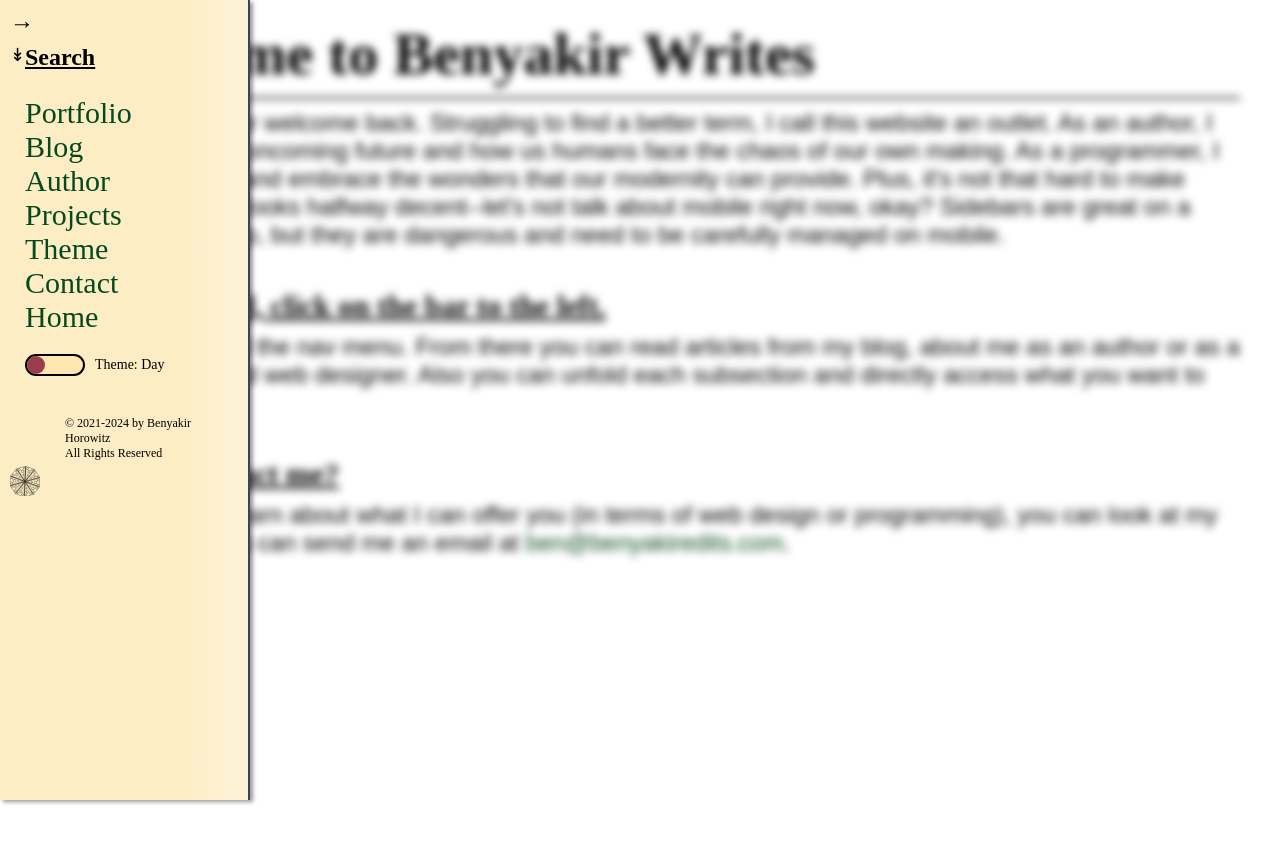
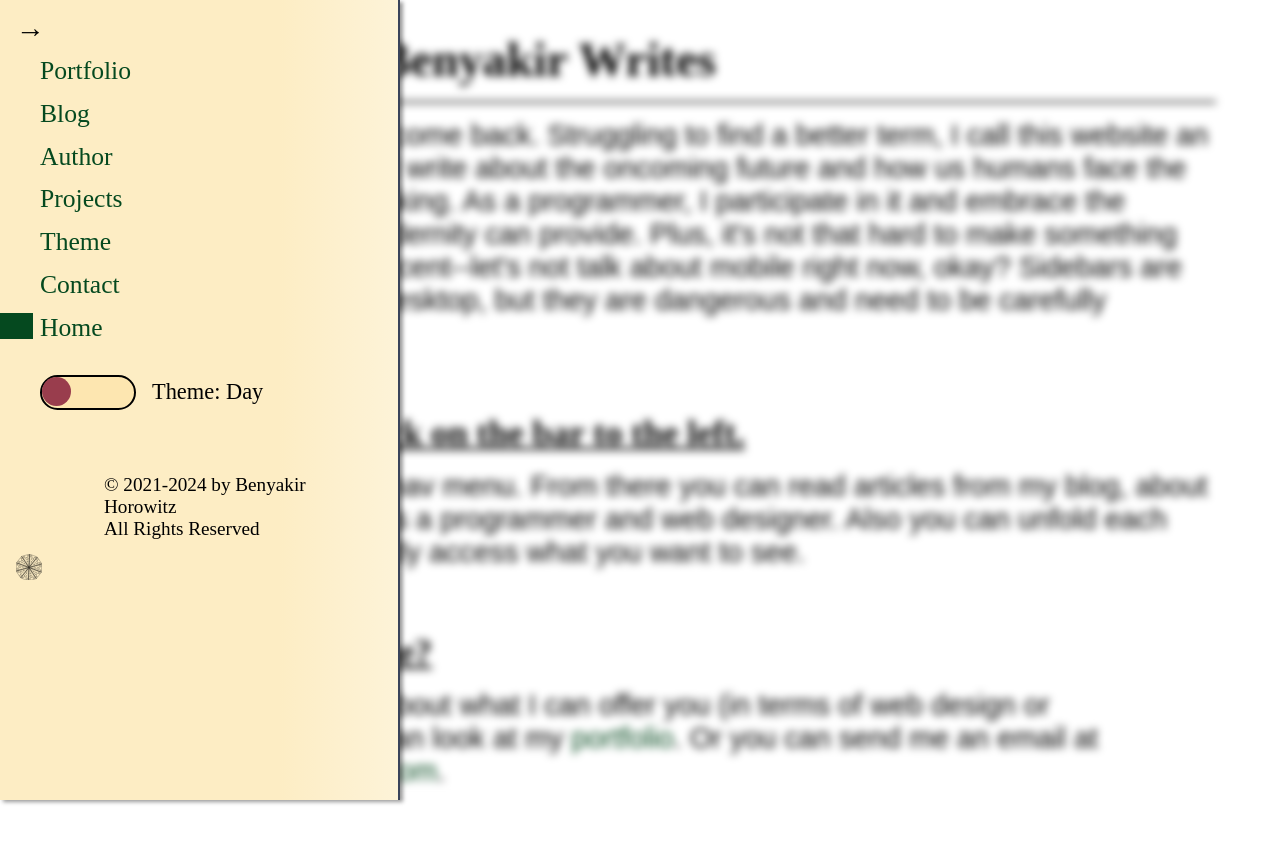
Before and after one commit to benyakirten/benyakir-writes, a Gatsby site: page / in a window 1280 px wide. Both pictures are taken after a click on the button "Open Sidebar". Before the commit the page ends 800 px from the top, so only its background shows below. Built offline with nearby package versions, Linux system fonts and the light colour scheme; Gatsby itself is replaced by a stand-in of ours.

Commit message:
Almost get the basics of the active indicator on the sidebar working [ci skip]

```diff
--- /dev/null
+++ b/src/components/General/Links/Link.component.tsx
@@ -0,0 +1,6 @@
+import React from "react";
+
+const InternalLink: React.FC = () => {
+	return null;
+};
+export default InternalLink;
--- a/src/components/Input/Draggable/Destination/DestinationItem/DestinationItem.styles.ts
+++ b/src/components/Input/Draggable/Destination/DestinationItem/DestinationItem.styles.ts
@@ -1,6 +1,6 @@
 import styled from "styled-components";
 
-import { FONT_MD, MULISH, TRANSITION_NORMAL } from "@StyleVars";
+import { FONT_MD, SANS_SERIF_FONT, TRANSITION_NORMAL } from "@StyleVars";
 
 export const ItemContainer = styled.li`
   position: relative;
@@ -28,7 +28,7 @@
 			? props.theme.base.background
 			: props.theme.base.textColor};
 
-  font-family: ${MULISH};
+  font-family: ${SANS_SERIF_FONT};
   font-size: ${FONT_MD};
 
   transition: all ${TRANSITION_NORMAL} ease;
--- a/src/components/Layout/Layout.component.tsx
+++ b/src/components/Layout/Layout.component.tsx
@@ -22,7 +22,7 @@
 		<link rel="preconnect" href="https://fonts.googleapis.com" />
 		<link rel="preconnect" href="https://fonts.gstatic.com" />
 		<link
-			href="https://fonts.googleapis.com/css2?family=Faustina&family=Mulish&display=swap"
+			href="https://fonts.googleapis.com/css2?family=SERIF_FONT&family=SANS_SERIF_FONT&display=swap"
 			rel="stylesheet"
 		/>
 		<title>Benyakir Writes</title>
--- a/src/components/Layout/Layout.styles.ts
+++ b/src/components/Layout/Layout.styles.ts
@@ -1,6 +1,6 @@
 import styled, { createGlobalStyle } from "styled-components";
 
-import { MULISH, TRANSITION_NORMAL } from "@StyleVars";
+import { SANS_SERIF_FONT, TRANSITION_NORMAL } from "@StyleVars";
 import { media } from "@Styles/queries";
 
 export const GlobalStyles = createGlobalStyle`
@@ -20,20 +20,15 @@
     }
   }
 
-  html {
-    font-size: 62.5%;
-
-    ${media.phone} {
-      font-size: 45%;
-    }
-  }
-
-
   body {
     box-sizing: border-box;
-    font-family: ${MULISH};
-    color: ${(props) => props.theme.base.textColor};
-    background-color: ${(props) => props.theme.base.background};
+    font-family: ${SANS_SERIF_FONT};
+    color: ${(props) =>
+			// @ts-ignore
+			props.theme.base.textColor};
+    background-color: ${(props) =>
+			// @ts-ignore
+			props.theme.base.background};
   }
 
   a {
--- a/src/components/Layout/Sidebar/Sidebar.component.tsx
+++ b/src/components/Layout/Sidebar/Sidebar.component.tsx
@@ -1,4 +1,5 @@
 import * as React from "react";
+import { useLocation } from "@reach/router";
 
 import Logo from "../Logo/Logo.component";
 import {
@@ -12,11 +13,7 @@
 	VisibleGroup,
 } from "./Sidebar.styles";
 
-import { CustomLink } from "@Gen";
 import { Toggle } from "@Input";
-
-import { useAlternation } from "@Hooks";
-import Search from "../Search/Search.component";
 
 import { capitalize } from "@Utils/strings";
 
@@ -27,22 +24,23 @@
 	setSidebarState,
 	toggleSidebarState,
 } from "@/store/sidebar/sidebar.slice";
-
-const generalLinks: LinkItem[] = [
-	"portfolio",
-	"blog",
-	"author",
-	"projects",
-	"theme",
-	"contact",
-	{
-		name: "home",
-		link: "",
-	},
-];
+import { NavLink, ActiveIndicator } from "./components";
 
 const Sidebar: React.FC = () => {
-	const [openDropdown, setOpenDropdown] = useAlternation();
+	const portfolioRef = React.useRef<HTMLElement>(null);
+	const blogRef = React.useRef<HTMLElement>(null);
+	const authorRef = React.useRef<HTMLElement>(null);
+	const projectsRef = React.useRef<HTMLElement>(null);
+	const themeRef = React.useRef<HTMLElement>(null);
+	const contactRef = React.useRef<HTMLElement>(null);
+	const homeRef = React.useRef<HTMLElement>(null);
+
+	const location = useLocation();
+
+	function isActive(link: string) {
+		return location.pathname.includes(`/${link}/`);
+	}
+
 	const [opening, setOpening] = React.useState<boolean>(false);
 
 	const dispatch = useAppDispatch();
@@ -52,7 +50,7 @@
 	function toggleOpen() {
 		dispatch(toggleSidebarState());
 		setOpening(true);
-		setTimeout(() => setOpening(false), 1000);
+		setTimeout(() => setOpening(false), 300);
 	}
 
 	function handleNavClick(e: React.BaseSyntheticEvent) {
@@ -94,26 +92,73 @@
 						open={open}
 					>
 						<NavGroup>
-							<Search
-								open={openDropdown === "search"}
-								onClick={() => setOpenDropdown("search")}
+							<ActiveIndicator
+								refs={[
+									portfolioRef,
+									blogRef,
+									authorRef,
+									projectsRef,
+									themeRef,
+									contactRef,
+									homeRef,
+								]}
 							/>
-						</NavGroup>
-						<NavGroup>
-							{generalLinks.map((linkItem) => (
-								<CustomLink
-									key={typeof linkItem === "string" ? linkItem : linkItem.link}
-									tabIndex={open ? 0 : -1}
-									underbarsize="12rem"
-									to={`/${
-										typeof linkItem === "string" ? linkItem : linkItem.link
-									}`}
-								>
-									{capitalize(
-										typeof linkItem === "string" ? linkItem : linkItem.name,
-									)}
-								</CustomLink>
-							))}
+							<NavLink
+								active={isActive("portfolio")}
+								tabIndex={open ? 0 : -1}
+								to="/portfolio"
+								ref={portfolioRef}
+							>
+								Portfolio
+							</NavLink>
+							<NavLink
+								active={isActive("blog")}
+								tabIndex={open ? 0 : -1}
+								to="/blog"
+								ref={blogRef}
+							>
+								Blog
+							</NavLink>
+							<NavLink
+								active={isActive("author")}
+								tabIndex={open ? 0 : -1}
+								to="/author"
+								ref={authorRef}
+							>
+								Author
+							</NavLink>
+							<NavLink
+								active={isActive("projects")}
+								tabIndex={open ? 0 : -1}
+								to="/projects"
+								ref={projectsRef}
+							>
+								Projects
+							</NavLink>
+							<NavLink
+								active={isActive("theme")}
+								tabIndex={open ? 0 : -1}
+								to="/theme"
+								ref={themeRef}
+							>
+								Theme
+							</NavLink>
+							<NavLink
+								active={isActive("contact")}
+								tabIndex={open ? 0 : -1}
+								to="/contact"
+								ref={contactRef}
+							>
+								Contact
+							</NavLink>
+							<NavLink
+								active={location.pathname === "/"}
+								tabIndex={open ? 0 : -1}
+								to="/"
+								ref={homeRef}
+							>
+								Home
+							</NavLink>
 						</NavGroup>
 						<div>
 							<Toggle
--- a/src/components/Layout/Sidebar/Sidebar.styles.ts
+++ b/src/components/Layout/Sidebar/Sidebar.styles.ts
@@ -1,7 +1,7 @@
 import styled from "styled-components";
 
 import {
-	FAUSTINA,
+	SERIF_FONT,
 	FONT_SM,
 	FONT_XL,
 	FONT_XXL,
@@ -11,6 +11,7 @@
 	TRANSITION_SLOW,
 	Z_ABOVE,
 	Z_RAISED,
+	SIZE_SM,
 } from "@StyleVars";
 import { media } from "@Styles/queries";
 import { convertHexToRGBA } from "@Utils/colors";
@@ -25,7 +26,7 @@
 
   transform: translateX(${(props) => (props.open ? "0%" : "-80%")});
 
-  font-family: ${FAUSTINA};
+  font-family: ${SERIF_FONT};
   font-size: ${FONT_XXL};
 
   background-color: red;
@@ -86,8 +87,10 @@
 
 export const NavGroup = styled.div`
   display: flex;
+  position: relative;
   flex-direction: column;
   justify-content: space-around;
+  gap: ${SIZE_SM};
 `;
 
 export const SubLinks = styled.div<{ open: boolean }>`
--- /dev/null
+++ b/src/components/Layout/Sidebar/components/ActiveIndicator.component.tsx
@@ -0,0 +1,17 @@
+import React from "react";
+
+import { StyledActiveIndicator } from "./ActiveIndicator.style";
+
+const Activeindicator: React.FC<ActiveIndicatorProps> = ({ refs }) => {
+	const activeLink = refs.find(
+		(ref) => ref.current?.getAttribute("aria-current") === "page",
+	);
+
+	if (!activeLink?.current) {
+		return null;
+	}
+
+	return <StyledActiveIndicator top={activeLink.current.offsetTop} />;
+};
+
+export default Activeindicator;
--- /dev/null
+++ b/src/components/Layout/Sidebar/components/ActiveIndicator.style.ts
@@ -0,0 +1,12 @@
+import { FONT_LG, TRANSITION_FAST } from "@/styles/variables";
+import styled from "styled-components";
+
+export const StyledActiveIndicator = styled.div<{ top: number }>`
+    position: absolute;
+    left: -12%;
+    top: ${({ top }) => top}px;
+    transition: top ${TRANSITION_FAST} ease-in-out;
+    height: ${FONT_LG};
+    width: 10%;
+    background-color: ${(props) => props.theme.link.dark};
+`;
--- /dev/null
+++ b/src/components/Layout/Sidebar/components/NavLink.component.tsx
@@ -0,0 +1,28 @@
+import * as React from "react";
+
+import { useAppDispatch } from "@/store/hooks";
+import { setSidebarState } from "@/store/sidebar/sidebar.slice";
+import { StyledNavLink } from "./NavLink.styles";
+
+const NavLink = React.forwardRef<HTMLElement, NavLinkProps>(
+	({ tabIndex, active, children, onClick, to }, ref) => {
+		const dispatch = useAppDispatch();
+		// onClick ??= () => dispatch(setSidebarState(false));
+
+		return (
+			<StyledNavLink
+				// @ts-ignore
+				ref={ref}
+				aria-current={active && "page"}
+				to={to}
+				onClick={onClick}
+				tabIndex={tabIndex}
+				active={active}
+			>
+				{children}
+			</StyledNavLink>
+		);
+	},
+);
+
+export default NavLink;
--- /dev/null
+++ b/src/components/Layout/Sidebar/components/NavLink.styles.ts
@@ -0,0 +1,48 @@
+import { Link } from "gatsby";
+import styled from "styled-components";
+
+import { FONT_LG, TRANSITION_NORMAL, TRANSITION_SLOW } from "@StyleVars";
+
+export const StyledNavLink = styled(Link)<{
+	active: boolean;
+}>`
+  position: relative;
+
+  text-decoration: none;
+  font-size: ${FONT_LG};
+  width: fit-content;
+
+  color: ${(props) => props.theme.link.dark};
+
+  transition: color ${TRANSITION_NORMAL} ease;
+
+  &::before {
+    content: '';
+
+    position: absolute;
+    bottom: 0;
+    left: 0;
+
+    height: 2px;
+    width: 100%;
+
+    background-color: ${(props) => props.theme.link.dark};
+
+    transition: scale ${TRANSITION_SLOW} ease;
+    scale: 0 1;
+    transform-origin: center;
+  }
+
+  &:hover {
+    color: ${(props) => props.theme.link.hoverColor};
+    &::before {
+      scale: 1 1;
+    }
+  }
+
+  @media (any-hover: none) {
+     &::after {
+      scale: 1 1;
+    }
+  }
+`;
--- /dev/null
+++ b/src/components/Layout/Sidebar/components/index.ts
@@ -0,0 +1,2 @@
+export { default as NavLink } from "./NavLink.component";
+export { default as ActiveIndicator } from "./ActiveIndicator.component";
--- a/src/components/Portfolio/Portfolio.styles.ts
+++ b/src/components/Portfolio/Portfolio.styles.ts
@@ -3,7 +3,7 @@
 import { media } from "@/styles/queries";
 import { convertHexToRGBA } from "@/utils/colors";
 import {
-	FAUSTINA,
+	SERIF_FONT,
 	FONT_LG,
 	FONT_MD,
 	FONT_SM,
@@ -52,7 +52,7 @@
 export const ProjectTitle = styled.h3`
   font-size: ${FONT_LG};
   text-decoration: underline;
-  font-family: ${FAUSTINA};
+  font-family: ${SERIF_FONT};
   display: inline;
 `;
 
--- a/src/styles/general-components.ts
+++ b/src/styles/general-components.ts
@@ -6,7 +6,7 @@
 import { media } from "./queries";
 import {
 	BLACK,
-	FAUSTINA,
+	SERIF_FONT,
 	FONT_LG,
 	FONT_MD,
 	FONT_XL,
@@ -23,7 +23,7 @@
 export const FadeIn = styled.div<{ duration?: string; delay?: string }>`
   opacity: 0;
   animation: ${fadeIn}
-    ${(props) => (props.duration ? props.duration : "1600ms")}
+    ${(props) => (props.duration ? props.duration : TRANSITION_NORMAL)}
     ${(props) => (props.delay ? props.delay : "0ms")} ease forwards;
 `;
 
@@ -31,7 +31,7 @@
   opacity: 0;
   transform: translateX(-40vw);
   animation: ${slideInLeft}
-    ${(props) => (props.duration ? props.duration : "4s")}
+    ${(props) => (props.duration ? props.duration : TRANSITION_EXTRA_SLOW)}
     ${(props) => (props.delay ? props.delay : "0ms")} ease forwards;
 `;
 
@@ -39,7 +39,7 @@
   opacity: 0;
   transform: translateX(40vw);
   animation: ${slideInRight}
-    ${(props) => (props.duration ? props.duration : "4s")}
+    ${(props) => (props.duration ? props.duration : TRANSITION_EXTRA_SLOW)}
     ${(props) => (props.delay ? props.delay : "0ms")} ease forwards;
 `;
 
@@ -66,7 +66,7 @@
   padding-bottom: 1rem;
   margin-bottom: 1rem;
 
-  font-family: ${FAUSTINA};
+  font-family: ${SERIF_FONT};
   font-size: ${FONT_XXXL};
 
   ${media.phone} {
@@ -102,7 +102,7 @@
 `;
 
 export const Subtitle = styled.h2<{ noUnderline?: boolean }>`
-    font-family: ${FAUSTINA};
+    font-family: ${SERIF_FONT};
     font-size: ${FONT_XXL};
 
     ${media.phone} {
@@ -119,7 +119,7 @@
 `;
 
 export const SubHeading = styled.h3<{ noUnderline?: boolean }>`
-  font-family: ${FAUSTINA};
+  font-family: ${SERIF_FONT};
   font-size: ${FONT_XL};
   text-decoration: ${(props) => (props.noUnderline ? "none" : "underline")};
 
@@ -131,7 +131,7 @@
 `;
 
 export const MinorHeading = styled.h4`
-    font-family: ${FAUSTINA};
+    font-family: ${SERIF_FONT};
     font-size: ${FONT_LG};
 
     ${media.tablet} {
@@ -422,7 +422,7 @@
   h4,
   h5,
   h6 {
-    font-family: ${FAUSTINA};
+    font-family: ${SERIF_FONT};
     margin: 2rem 0;
   }
 
@@ -482,7 +482,7 @@
   h4,
   h5,
   h6 {
-    font-family: ${FAUSTINA};
+    font-family: ${SERIF_FONT};
     margin: 2rem 0;
   }
 
--- a/src/styles/variables.ts
+++ b/src/styles/variables.ts
@@ -1,12 +1,12 @@
 // FONT FAMILY
-export const FAUSTINA = "'Faustina', serif";
-export const MULISH = "'Mulish', sans-serif";
+export const SERIF_FONT = "'SERIF_FONT', serif";
+export const SANS_SERIF_FONT = "'SANS_SERIF_FONT', sans-serif";
 
 // FONT SIZE
-export const FONT_XXXL = "6rem";
-export const FONT_XXL = "3rem";
-export const FONT_XL = "2.4rem";
-export const FONT_LG = "1.8rem";
+export const FONT_XXXL = "3rem";
+export const FONT_XXL = "2.2rem";
+export const FONT_XL = "1.8rem";
+export const FONT_LG = "1.6rem";
 export const FONT_MD = "1.4rem";
 export const FONT_SM = "1.2rem";
 export const FONT_XS = "1rem";
@@ -52,30 +52,30 @@
 export const ERROR = "#993d4d";
 
 // SIZE
-export const SIZE_XL = "8rem";
-export const SIZE_LG = "4rem";
-export const SIZE_MD = "3rem";
-export const SIZE_SM = "1.2rem";
+export const SIZE_XL = "3rem";
+export const SIZE_LG = "2.4rem";
+export const SIZE_MD = "1.6rem";
+export const SIZE_SM = "0.8rem";
 
 // PADDING/MARGIN
-export const HORIZONTAL_XL = "0 6rem";
-export const HORIZONTAL_LG = "0 4rem";
-export const HORIZONTAL_MD = "0 2.4rem";
-export const HORIZONTAL_SM = "0 1.6rem";
+export const HORIZONTAL_XL = "0 3rem";
+export const HORIZONTAL_LG = "0 2.4rem";
+export const HORIZONTAL_MD = "0 1.6rem";
+export const HORIZONTAL_SM = "0 1.2rem";
 
-export const VERTICAL_XL = "6rem 0";
-export const VERTICAL_LG = "4rem 0";
-export const VERTICAL_MD = "2.4rem 0";
-export const VERTICAL_SM = "1.6rem 0";
+export const VERTICAL_XL = "3rem 0";
+export const VERTICAL_LG = "2,4rem 0";
+export const VERTICAL_MD = "1.6rem 0";
+export const VERTICAL_SM = "1.2rem 0";
 
-export const BOTH_XL = "4rem 6rem";
-export const BOTH_LG = "3rem 4rem";
-export const BOTH_MD = "1.8rem 2.4rem";
-export const BOTH_SM = "1rem 1.6rem";
+export const BOTH_XL = "2.4rem 3rem";
+export const BOTH_LG = "2rem 2.4rem";
+export const BOTH_MD = "1.4rem 1.6rem";
+export const BOTH_SM = "0.6rem 1rem";
 
 // BORDER SHADOW
-export const SHADOW_XL = "0 2rem 4rem";
-export const SHADOW_LG = "0 0.5rem 1rem";
+export const SHADOW_XL = "0 1.6rem 2.4rem";
+export const SHADOW_LG = "0 0.3rem 0.6rem";
 export const SHADOW_MD = "3px 2px 4px";
 export const SHADOW_MD_BALANCED = "0px 2px 4px";
 export const SHADOW_SM = "0 1px 2px";
```
Also changed, not shown: src/components/Input/TextArea/TextArea.styles.ts (+7 -2 lines), src/types/props/general.d.ts (+12 -0 lines), src/components/General/Links/Link.styles.ts (added).
